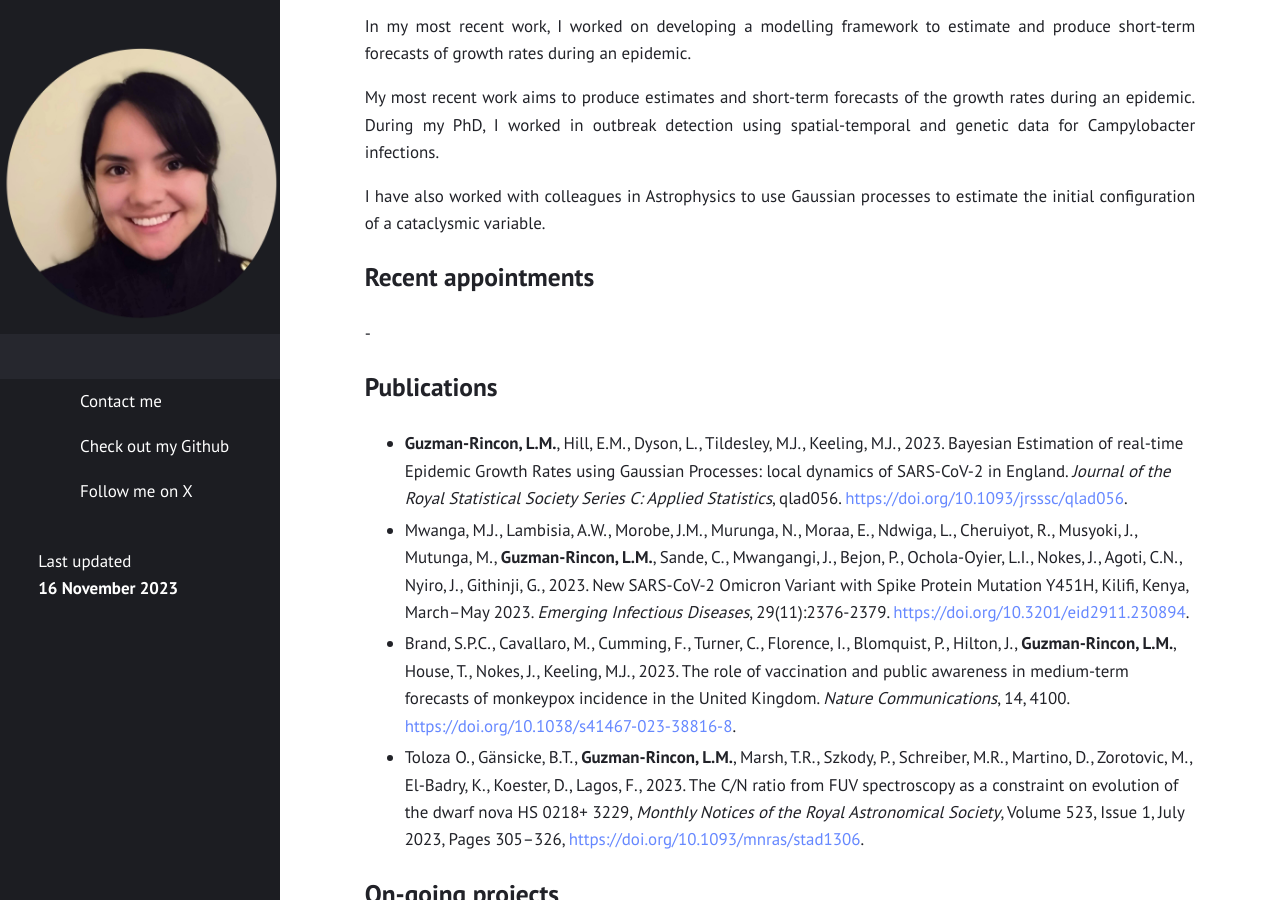
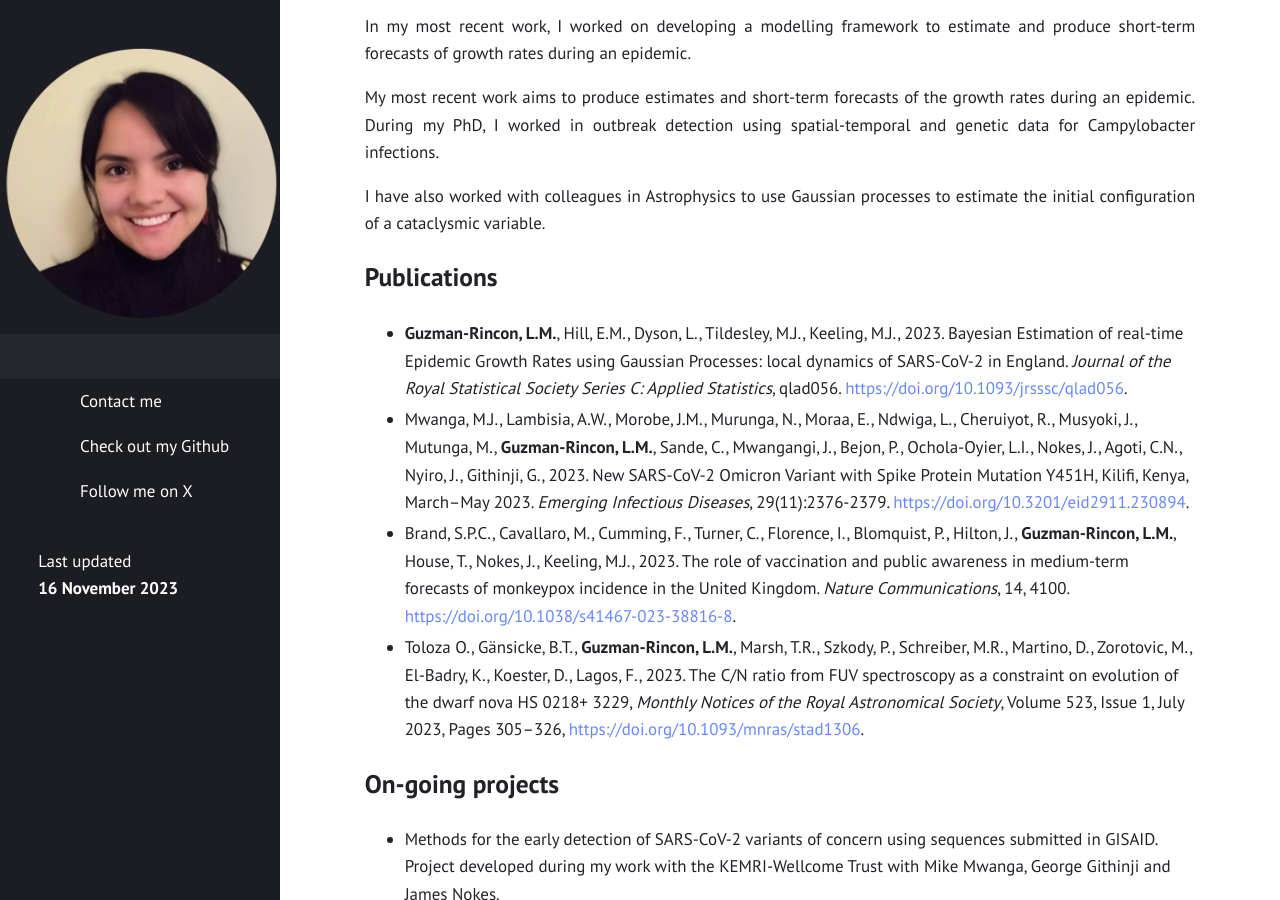
Before and after one commit to lauraguzmanrincon/lauraguzmanrincon.github.io, a Jekyll site: the page built from index.md, in a window 1280 px wide and 900 px high, scrolled down 387 px. Built offline with Jekyll 4.4.1, drawn with Linux system fonts in a browser that asks for light colours.

Commit message:
Update index.md

```diff
--- a/index.md
+++ b/index.md
@@ -14,10 +14,6 @@ In my most recent work, I worked on developing a modelling framework to estimate
 My most recent work aims to produce estimates and short-term forecasts of the growth rates during an epidemic. During my PhD, I worked in outbreak detection using spatial-temporal and genetic data for Campylobacter infections.
 
 I have also worked with colleagues in Astrophysics to use Gaussian processes to estimate the initial configuration of a cataclysmic variable.
-
-## Recent appointments
-
--
 
 ## Publications
 
```
